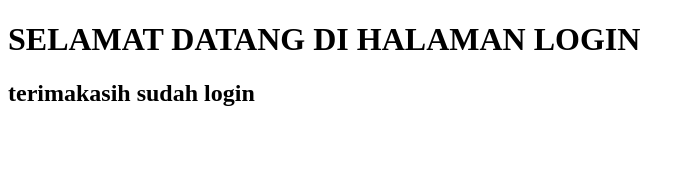
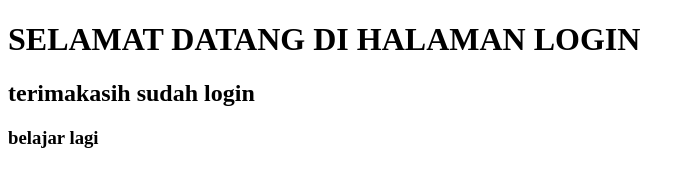
Before and after one commit to mrioismail/Belajar-Niomic, a plain HTML site: page login.html in a window 1280 px wide. Shown: the whole page, without its empty margins (0-695 px from the left). Drawn offline with Linux system fonts and the light colour scheme.

Commit message:
menambah h3

```diff
--- a/login.html
+++ b/login.html
@@ -9,5 +9,6 @@
 <body>
     <h1>SELAMAT DATANG DI HALAMAN LOGIN</h1>
     <h2> terimakasih sudah login </h2>
+    <h3> belajar lagi </h3>
 </body>
 </html>
```
